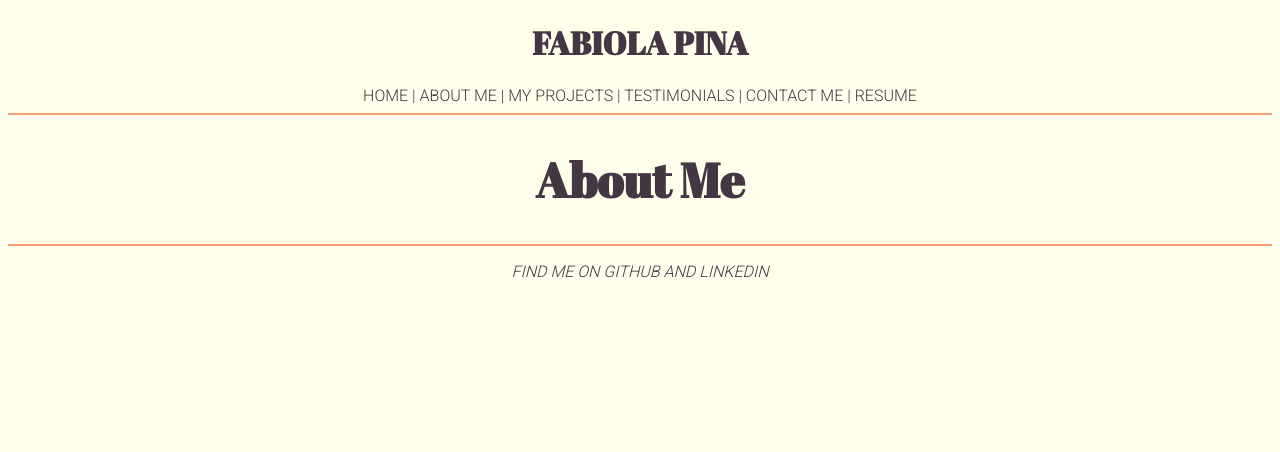
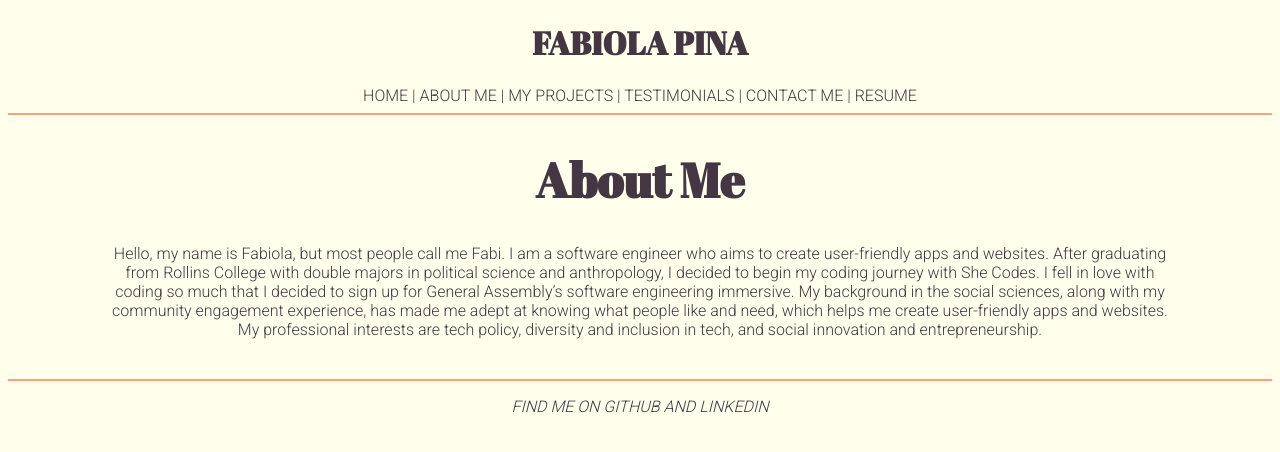
Before and after one commit to fabiolamariapina/portfolio-website, a React (Create React App) app in the folder portfolio/: page /about-me in a window 1280 px wide. Shown: the top 452 px of the page. Built offline with nearby package versions, Linux system fonts and the light colour scheme.

Commit message:
adjusted margins of about me spiel

```diff
--- a/portfolio/src/components/AboutMe.jsx
+++ b/portfolio/src/components/AboutMe.jsx
@@ -7,6 +7,21 @@ export default class AboutMe extends Component {
         <h1 className="about-me" id="about-me-header">
           About Me
         </h1>
+        <div className="about-me-spiel">
+          <p className="about-me" id="about-me-spiel-part-1">
+            Hello, my name is Fabiola, but most people call me Fabi. I am a
+            software engineer who aims to create user-friendly apps and
+            websites. After graduating from Rollins College with double majors
+            in political science and anthropology, I decided to begin my coding
+            journey with She Codes. I fell in love with coding so much that I
+            decided to sign up for General Assembly’s software engineering
+            immersive. My background in the social sciences, along with my
+            community engagement experience, has made me adept at knowing what
+            people like and need, which helps me create user-friendly apps and
+            websites. My professional interests are tech policy, diversity and
+            inclusion in tech, and social innovation and entrepreneurship.
+          </p>
+        </div>
       </div>
     );
   }
--- a/portfolio/src/index.css
+++ b/portfolio/src/index.css
@@ -105,7 +105,14 @@ a:hover {
 }
 
 /* ABOUT ME PAGE STYLING */
+.about-me {
+  text-align: center;
+}
+
 #about-me-header {
-  text-align: center;
   font-size: 48px;
 }
+
+.about-me-spiel {
+  margin: 0px 100px 40px;
+}
```
Also changed, not shown: 1 other file (tests, documents, lock files or other folders).
